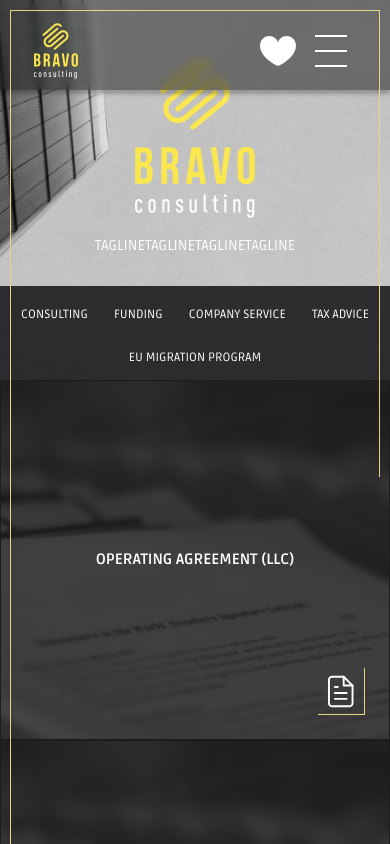
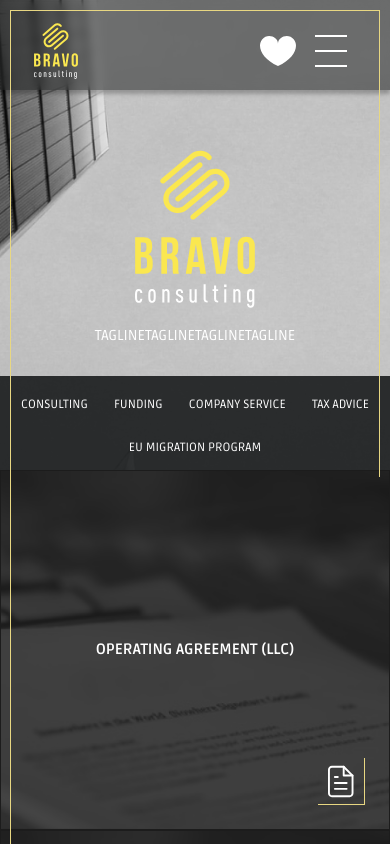
Before and after one commit to mainrashagit/bravo, a Next.js app: page / in a window 390 px wide. Built offline with nearby package versions, Linux system fonts and the light colour scheme.

Commit message:
add padding to simplebar content on mobile

```diff
--- a/styles/_simplebar.sass
+++ b/styles/_simplebar.sass
@@ -1,2 +1,7 @@
 [data-simplebar]
     max-height: 100%
+
+.simplebar-content
+    @media screen and ( max-width: 769px )
+        position: relative
+        top: 90px
```
